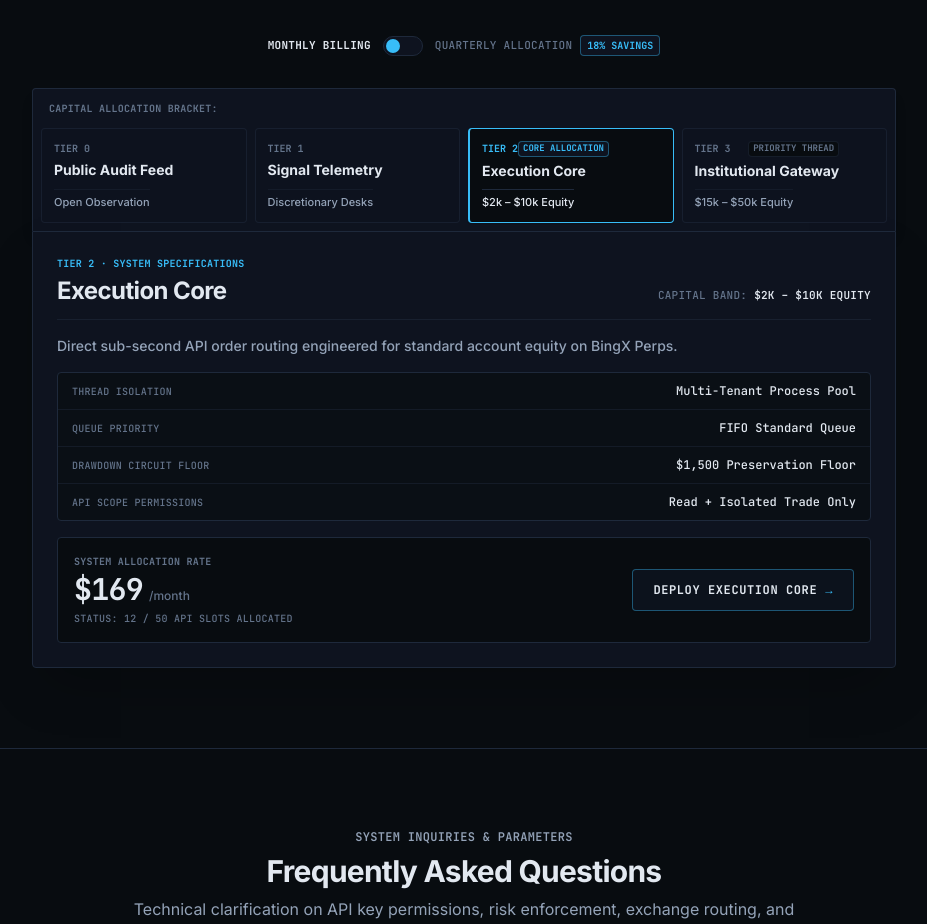
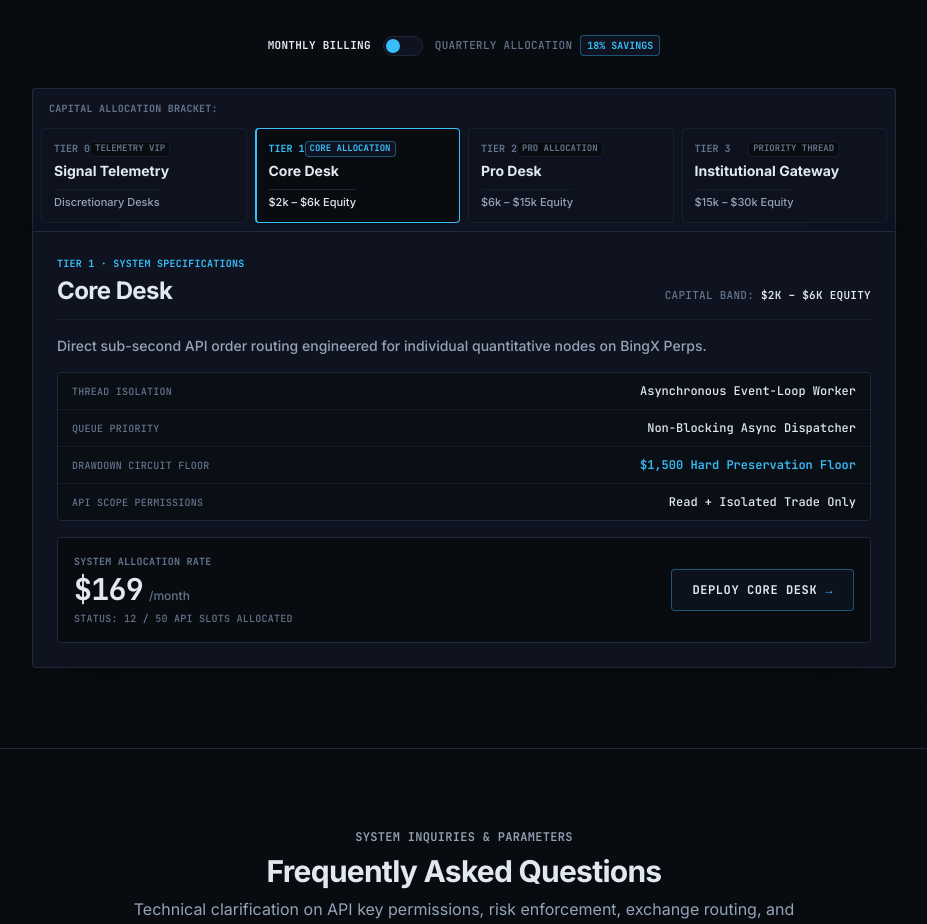
Before and after one commit to versalmech/pivot_page2, a Next.js app: page / in a window 1280 px wide. Shown: the part 6340-7264 px from the top of the page, without its empty margins (176-1103 px from the left). Built offline with nearby package versions, Linux system fonts and the light colour scheme.

Commit message:
update site

```diff
--- a/components/AccessTiers.tsx
+++ b/components/AccessTiers.tsx
@@ -25,69 +25,71 @@ const TIERS: Record<TierId, TierData> = {
   tier0: {
     id: 'tier0',
     label: 'TIER 0',
-    name: 'Public Audit Feed',
-    bracket: 'Open Observation',
-    feeMonthly: 0,
-    feeQuarterly: 0,
-    thread: 'Public Telemetry Node',
-    queue: 'Observation Queue',
-    drawdownFloor: 'N/A (Read-Only)',
-    apiScope: 'None (Observer Stream)',
-    capacityText: 'UNLIMITED PUBLIC ACCESS',
-    description: 'Zero-cost performance observation and real-time execution telemetry stream.',
-    ctaText: 'INITIALIZE AUDIT STREAM',
-  },
-  tier1: {
-    id: 'tier1',
-    label: 'TIER 1',
     name: 'Signal Telemetry',
     bracket: 'Discretionary Desks',
+    badge: 'TELEMETRY VIP',
     feeMonthly: 89,
     feeQuarterly: 219,
     thread: 'Telemetry Worker Pool',
     queue: 'Sub-Second Event Relay',
     drawdownFloor: 'Manual Alert Brackets',
-    apiScope: 'Read Telemetry Only',
-    capacityText: 'TELEMETRY FEED OPEN',
-    description: 'Sub-second webhook dispatch with exact entry, target, and structural SL levels.',
+    apiScope: 'Read Telemetry (No API Required)',
+    capacityText: 'VIP FEED OPERATIONAL',
+    description: 'Sub-second webhook dispatch with exact entry, target, and structural SL levels. Real-time regime intelligence.',
     ctaText: 'SUBSCRIBE TO TELEMETRY',
+  },
+  tier1: {
+    id: 'tier1',
+    label: 'TIER 1',
+    name: 'Core Desk',
+    bracket: '$2k – $6k Equity',
+    badge: 'CORE ALLOCATION',
+    feeMonthly: 169,
+    feeQuarterly: 415,
+    thread: 'Asynchronous Event-Loop Worker',
+    queue: 'Non-Blocking Async Dispatcher',
+    drawdownFloor: '$1,500 Hard Preservation Floor',
+    apiScope: 'Read + Isolated Trade Only',
+    capacityText: '12 / 50 API SLOTS ALLOCATED',
+    description: 'Direct sub-second API order routing engineered for individual quantitative nodes on BingX Perps.',
+    ctaText: 'DEPLOY CORE DESK',
   },
   tier2: {
     id: 'tier2',
     label: 'TIER 2',
-    name: 'Execution Core',
-    bracket: '$2k – $10k Equity',
-    badge: 'CORE ALLOCATION',
-    feeMonthly: 169,
-    feeQuarterly: 429,
-    thread: 'Multi-Tenant Process Pool',
-    queue: 'FIFO Standard Queue',
-    drawdownFloor: '$1,500 Preservation Floor',
+    name: 'Pro Desk',
+    bracket: '$6k – $15k Equity',
+    badge: 'PRO ALLOCATION',
+    feeMonthly: 349,
+    feeQuarterly: 858,
+    thread: 'Dedicated Memory-Resident Node',
+    queue: 'Priority-Mapped Event Stream',
+    drawdownFloor: '$4,500 Hard Preservation Floor',
     apiScope: 'Read + Isolated Trade Only',
     capacityText: '12 / 50 API SLOTS ALLOCATED',
-    description: 'Direct sub-second API order routing engineered for standard account equity on BingX Perps.',
-    ctaText: 'DEPLOY EXECUTION CORE',
+    description: 'Isolated high-frequency execution runtime with real-time balance state sync and priority queue routing.',
+    ctaText: 'DEPLOY PRO DESK',
   },
   tier3: {
     id: 'tier3',
     label: 'TIER 3',
     name: 'Institutional Gateway',
-    bracket: '$15k – $50k Equity',
+    bracket: '$15k – $30k Equity',
     badge: 'PRIORITY THREAD',
-    feeMonthly: 349,
-    feeQuarterly: 899,
+    feeMonthly: 799,
+    feeQuarterly: 1965,
     thread: 'Isolated Container Runtime',
-    queue: 'Priority Memory Queue',
-    drawdownFloor: 'Dynamic Equity Floor (-7.30%)',
+    queue: 'Zero-Wait Memory Queue (<25ms)',
+    drawdownFloor: '$11,250 Hard Preservation Floor',
     apiScope: 'Read + Isolated Trade Only',
-    capacityText: '4 / 10 DEDICATED THREADS ALLOCATED',
-    description: 'Dedicated memory-resident execution engine and priority queue routing for high-capital desks.',
-    ctaText: 'DEPLOY PRIORITY GATEWAY',
+    capacityText: '12 / 50 API SLOTS ALLOCATED',
+    description: 'Autonomous dedicated execution instance engineered for high-capital institutional desks requiring lowest fill latency.',
+    ctaText: 'DEPLOY INSTITUTIONAL GATEWAY',
   },
 };
 
 export default function AccessTiers() {
-  const [selectedTier, setSelectedTier] = useState<TierId>('tier2');
+  const [selectedTier, setSelectedTier] = useState<TierId>('tier1');
   const [isQuarterly, setIsQuarterly] = useState(false);
 
   const activeData = TIERS[selectedTier];
@@ -140,7 +142,7 @@ export default function AccessTiers() {
           </div>
         </div>
 
-        {/* Capital Segment Controller */}
+        {/* Capital Segment Controller (2x2 Mobile Grid / 4-Col Desktop) */}
         <div className="rounded-t border-t border-x border-borderSubtle bg-panel p-2 shadow-lg">
           <div className="text-[10px] font-mono font-bold text-textMuted uppercase tracking-wide px-2 py-1 mb-2">
             CAPITAL ALLOCATION BRACKET:
@@ -192,7 +194,6 @@ export default function AccessTiers() {
         {/* System Specifications Detailed Box */}
         <div className="rounded-b border border-borderSubtle bg-panel p-4 sm:p-6 shadow-2xl space-y-4">
 
-          {/* Header Title with Clean Inline Capital Band */}
           <div className="pb-3 border-b border-borderSubtle/60">
             <div className="font-mono text-[10px] font-bold text-accent uppercase tracking-wide mb-1">
               {activeData.label} · SYSTEM SPECIFICATIONS
@@ -207,12 +208,10 @@ export default function AccessTiers() {
             </div>
           </div>
 
-          {/* Description Copy */}
           <p className="text-[13px] sm:text-sm text-textSub font-sans leading-relaxed max-w-2xl">
             {activeData.description}
           </p>
 
-          {/* Grid-Locked Specification Table */}
           <div className="divide-y divide-borderSubtle/50 border border-borderSubtle bg-canvas/60 rounded overflow-hidden">
             <div className="py-2.5 px-3.5 grid grid-cols-12 items-baseline">
               <span className="col-span-5 font-mono text-textMuted uppercase text-[10px] tracking-wide">
@@ -236,7 +235,7 @@ export default function AccessTiers() {
               <span className="col-span-5 font-mono text-textMuted uppercase text-[10px] tracking-wide">
                 DRAWDOWN CIRCUIT FLOOR
               </span>
-              <span className="col-span-7 font-mono text-[11px] sm:text-xs text-textMain font-medium text-right leading-snug">
+              <span className="col-span-7 font-mono text-[11px] sm:text-xs text-accent font-semibold text-right leading-snug">
                 {activeData.drawdownFloor}
               </span>
             </div>
@@ -271,9 +270,8 @@ export default function AccessTiers() {
               </div>
             </div>
 
-            {/* Institutional Dispatch Trigger */}
             <a
-              href="https://t.me/echelonmech"
+              href="https://t.me/echelonmechbot"
               target="_blank"
               rel="noopener noreferrer"
               className="px-5 py-3 rounded bg-panel/90 border border-accent/40 hover:border-accent hover:bg-panel active:scale-[0.99] text-textMain font-mono text-xs font-bold uppercase tracking-wider text-center transition-all shrink-0 flex items-center justify-center space-x-2 cursor-pointer shadow-sm group"
```
